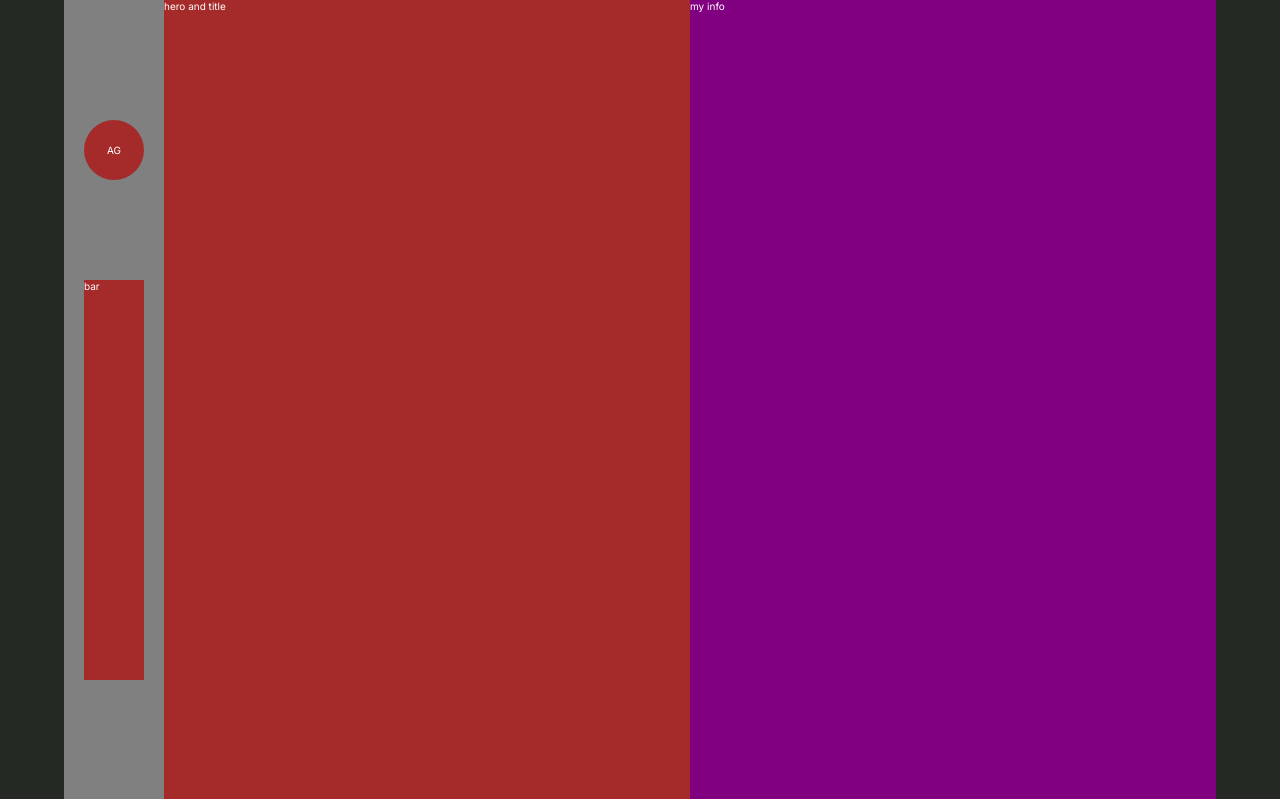
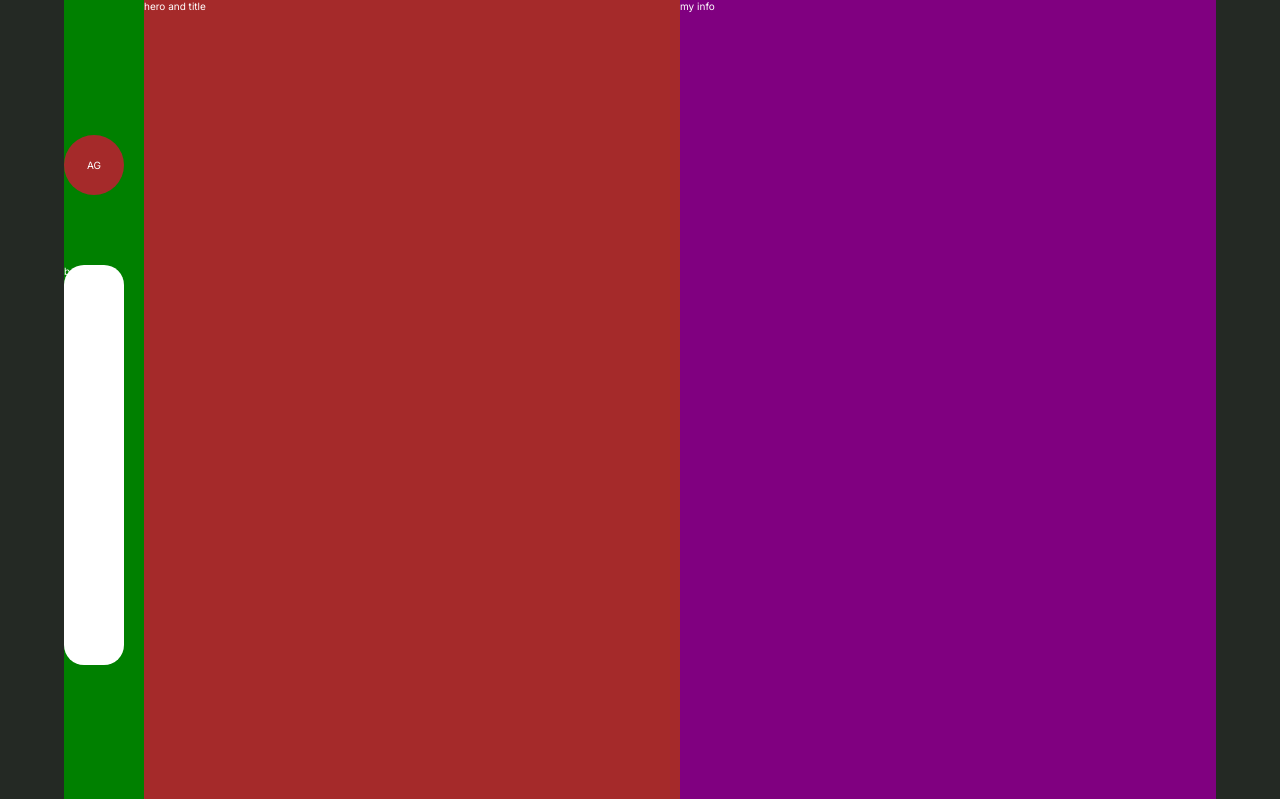
Before and after one commit to GamezAr94/personal_portfolio, a Next.js app: page / in a window 1280 px wide. Shown: the top 799 px of the page. Built offline with nearby package versions, Linux system fonts and the light colour scheme.

Commit message:
fixing the layout and removing the mantine

```diff
--- a/app/components/menu.js
+++ b/app/components/menu.js
@@ -7,6 +7,9 @@ export default function Menu() {
             <Link className={styles.logo} href="/">
                 AG
             </Link>
+            <div className={styles.menu_bar_hamburger}>
+                <div className={styles.hamburger_icon}></div>
+            </div>
             <div className={styles.menu_bar}>bar</div>
         </header>
     );
--- a/app/components/menu.module.css
+++ b/app/components/menu.module.css
@@ -1,37 +1,88 @@
 .header_container {
-    background-color: gray;
     display: flex;
     justify-content: space-between;
     align-items: center;
     position: sticky;
     top: 0;
-    height: 90px;
+    height: 60px;
+    background-color: green;
+}
+.menu_bar_hamburger {
+    width: 33px;
+    height: 27px;
+    display: flex;
+    justify-content: center;
+    align-items: center;
+    position: relative;
 }
 .menu_bar {
-    background-color: brown;
-    width: 60px;
-    height: 60px;
+    display: none;
+    background-color: #fff;
 }
+.hamburger_icon {
+    width: 100%;
+    height: 5px;
+}
+.hamburger_icon,
+.hamburger_icon::after,
+.hamburger_icon::before {
+    background-color: #fff;
+}
+.hamburger_icon::after,
+.hamburger_icon::before {
+    content: '';
+    width: 100%;
+    height: 5px;
+    position: absolute;
+}
+.hamburger_icon::after {
+    top: 0px;
+}
+.hamburger_icon::before {
+    bottom: 0px;
+}
+
 .logo {
     display: flex;
     align-items: center;
     justify-content: center;
     border-radius: 50%;
     background-color: brown;
-    width: 60px;
-    height: 60px;
+    width: 50px;
+    height: 50px;
+}
+@media (min-width: 900px) {
+    .header_container {
+        height: 70px;
+    }
+    .menu_bar_hamburger {
+        width: 37px;
+        height: 30px;
+    }
+    .logo {
+        width: 60px;
+        height: 60px;
+    }
 }
 @media (min-width: 1250px) {
     .header_container {
         height: 100vh;
         height: 100dvh;
-        width: 100px;
+        width: 80px;
         min-height: 700px;
         flex-direction: column;
         justify-content: center;
-        gap: 100px;
+        align-items: flex-start;
+        gap: 70px;
+    }
+    .menu_bar_hamburger {
+        display: none;
     }
     .menu_bar {
+        display: flex;
         height: 50%;
+        max-height: 500px;
+        width: 60px;
+        border-radius: 20px;
     }
 }
--- a/app/globals.css
+++ b/app/globals.css
@@ -2,12 +2,11 @@
     --main-background-color: rgb(36, 41, 36);
 }
 * {
-  box-sizing: border-box;
-  padding: 0;
-  margin: 0;
+    box-sizing: border-box;
+    padding: 0;
+    margin: 0;
 }
 html {
-    background-color: var(--main-background-color);
     font-size: 62.5%;
     justify-content: center;
     overflow-x: hidden;
@@ -17,11 +16,12 @@ body {
     max-width: 100vw;
     color-scheme: dark;
     display: flex;
+    background-color: var(--main-background-color);
 }
 body {
     max-width: 2000px;
     min-width: 300px;
-    width: 80%;
+    width: 85%;
     display: flex;
     flex-direction: column;
     flex-wrap: wrap;
@@ -37,9 +37,6 @@ div.hola {
     height: 200px;
 }
 @media (min-width: 900px) {
-    body {
-        width: 85%;
-    }
 }
 @media (min-width: 1250px) {
     body {
--- a/app/layout.js
+++ b/app/layout.js
@@ -1,5 +1,4 @@
 import { Inter } from "next/font/google";
-import { MantineProvider } from "@mantine/core";
 import "./globals.css";
 
 const inter = Inter({ subsets: ["latin"] });
@@ -10,14 +9,9 @@ export const metadata = {
 };
 
 export default function RootLayout({ children }) {
-    const theme = {
-        // Your custom colors, font families, etc.
-    };
     return (
         <html lang="en">
-            <body className={inter.className}>
-                <MantineProvider theme={theme}>{children}</MantineProvider>
-            </body>
+            <body className={inter.className}>{children}</body>
         </html>
     );
 }
--- a/package.json
+++ b/package.json
@@ -9,8 +9,6 @@
     "lint": "next lint"
   },
   "dependencies": {
-    "@mantine/core": "^7.10.1",
-    "@mantine/hooks": "^7.10.1",
     "next": "14.2.4",
     "react": "^18",
     "react-dom": "^18"
```
Also changed, not shown: app/page.js (indentation only), 1 other file (tests, documents, lock files or other folders).
